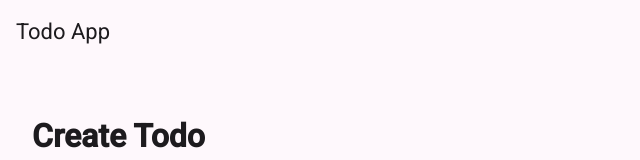
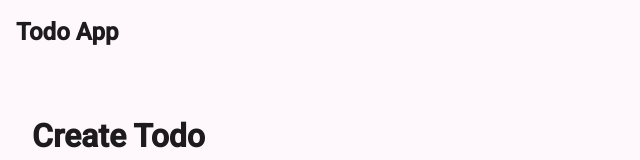
Before and after one commit to algojedi/todo-angular, an Angular app: page /todo/create in a window 1280 px wide. Shown: the top 160 px of the page, without its empty margins (0-640 px from the left). Built offline with nearby package versions, Linux system fonts and the light colour scheme.

Commit message:
feat: have logo direct to root

```diff
--- a/src/app/app.component.html
+++ b/src/app/app.component.html
@@ -1,7 +1,7 @@
 
 <!-- Optional: shared header or navigation -->
 <mat-toolbar color="primary">
-  <span>Todo App</span>
+  <a class="app-logo" [routerLink]="['/']">Todo App</a>
 </mat-toolbar>
 
 <main class="main-container">
--- a/src/app/app.component.scss
+++ b/src/app/app.component.scss
@@ -1,7 +1,18 @@
-
 .main-container {
-	padding: 2rem;
+  padding: 2rem;
 }
 mat-list-item {
-  color: rgba(0, 0, 0, 0.87); /* Material recommended text color for white backgrounds */
+  color: rgba(
+    0,
+    0,
+    0,
+    0.87
+  ); /* Material recommended text color for white backgrounds */
 }
+
+mat-toolbar .app-logo {
+  text-decoration: none;
+  color: inherit;
+  font-weight: bold;
+  font-size: 1.5rem;
+}
```
Also changed, not shown: src/app/app.component.ts (+4 -3 lines).
